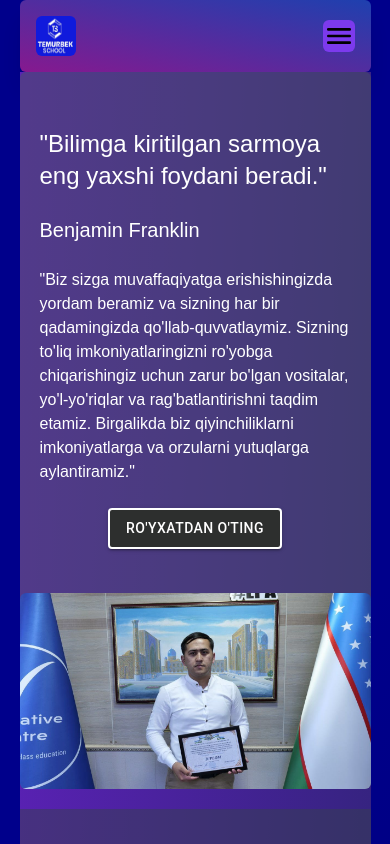
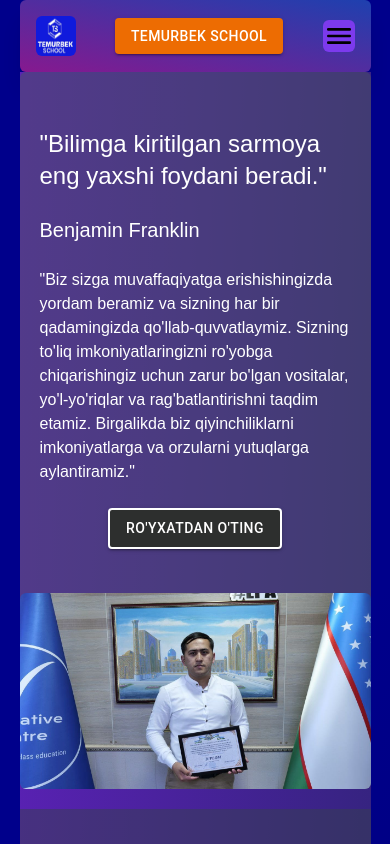
Before and after one commit to Temurbek-school/Temurbek_school_landing, a Next.js app: page / in a window 390 px wide. Shown: the top 844 px of the page. Built offline with nearby package versions, Linux system fonts and the light colour scheme.

Commit message:
header error fixed

```diff
--- a/src/app/components/header/HeaderComp.jsx
+++ b/src/app/components/header/HeaderComp.jsx
@@ -72,7 +72,7 @@ export default function HeaderComp() {
 						Mock imtihonlar
 					</motion.div>
 				</Link>
-				<motion.div className="link_item w-full" variants={linkVariants} whileHover="hover">
+				<motion.div className="link_item w-full" onClick={()=>handleToglePie()} variants={linkVariants} whileHover="hover">
 					<ContactButton />
           </motion.div>
 				{/* </div> */}
--- a/src/app/components/header/responsive_header.css
+++ b/src/app/components/header/responsive_header.css
@@ -3,6 +3,7 @@
 }
 
   @media (max-width: 900px) {
+
   .nav_links{
     display: none !important;
     background-image:linear-gradient(violet,blue);
@@ -25,7 +26,7 @@
 #pie_toggler{
 display:flex !important;
 }
-/* #header_contact_part{
+#header_contact_part{
   display: flex !important;
-} */
+}
   }
```
